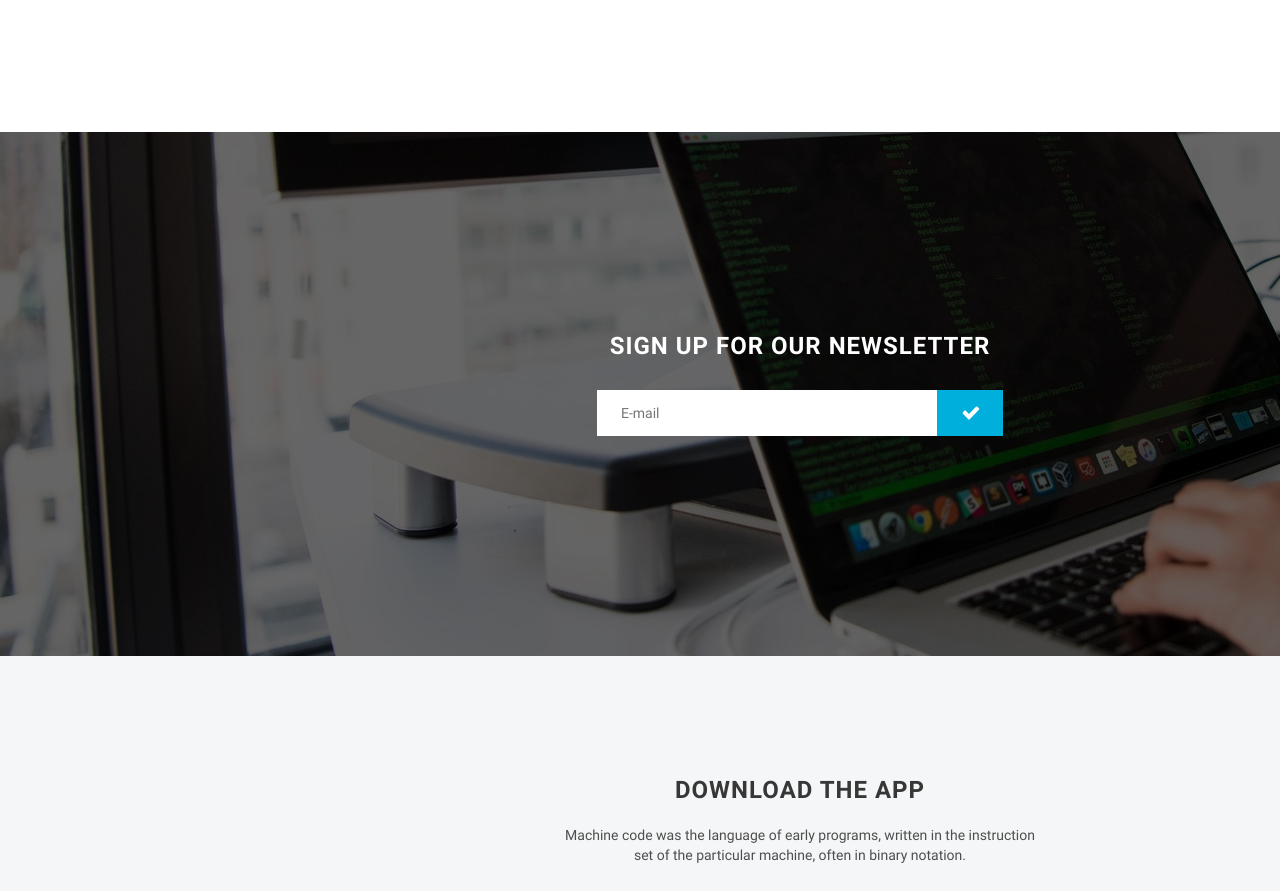
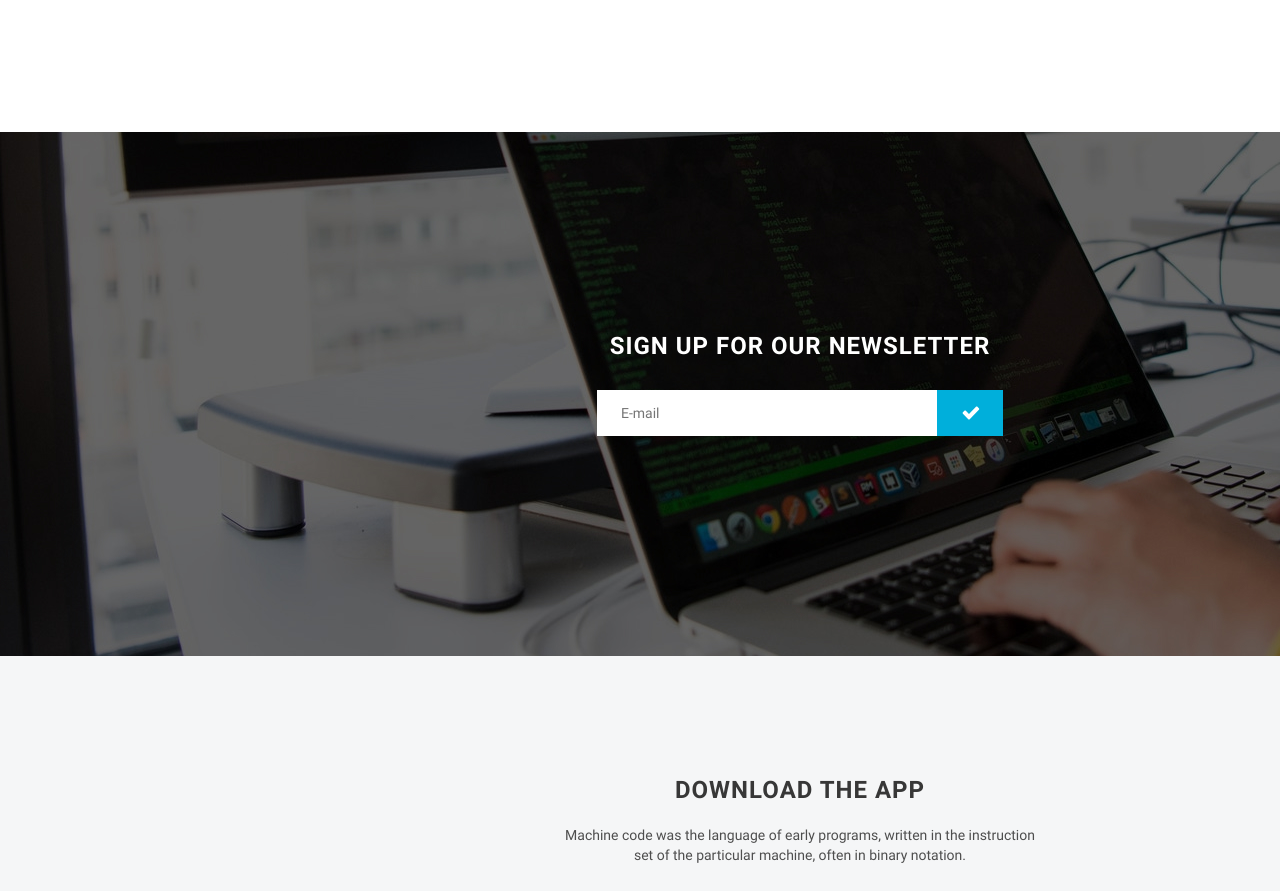
Before and after one commit to mauta/webdev, a plain HTML site: page webdev/index.html in a window 1280 px wide. Shown: the part 2800-3691 px from the top of the page. Drawn offline with Linux system fonts and the light colour scheme.

Commit message:
fix: fix bgi

```diff
--- a/webdev/style.css
+++ b/webdev/style.css
@@ -455,7 +455,7 @@ body {
 
   background-image: url(assets/subscribing.jpg);
   background-repeat: no-repeat;
-  background-position: -8px -615px;
+  background-position: center -615px;
   background-color: gray;
 }
 
```
Also changed, not shown: 1 other file.
